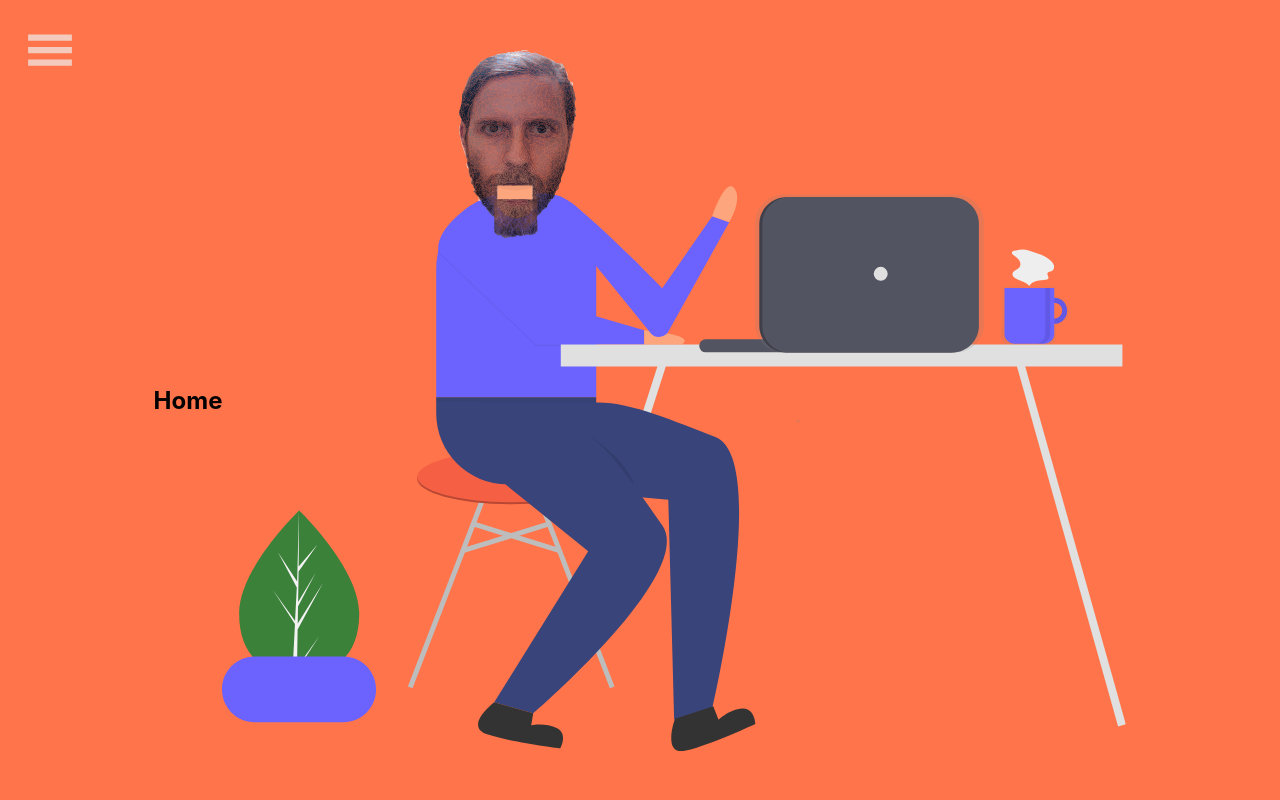
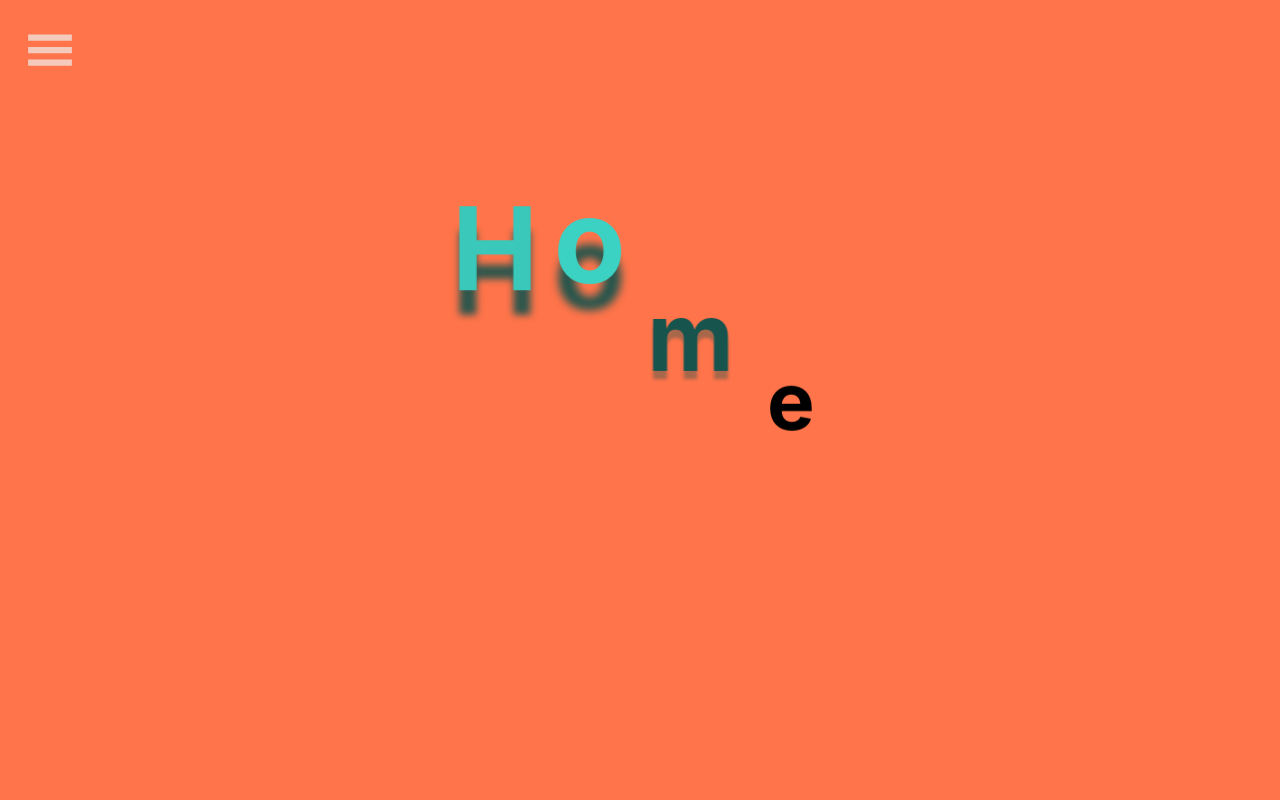
Before and after one commit to dunnjm814/css-practice, a React (Create React App) app in the folder css-practice/: page / in a window 1280 px wide. Shown: the top 800 px of the page. Built offline with nearby package versions, Linux system fonts and the light colour scheme.

Commit message:
cool animations

```diff
--- a/css-practice/src/animate/animations.css
+++ /dev/null
@@ -1,8 +0,0 @@
-.animate-page{
-  margin-left: 400px;
-}
-.scroll{
-  font-size: 30px;
-  padding: 30px;
-  height: 100px;
-}
--- /dev/null
+++ b/css-practice/src/animate/animations.scss
@@ -0,0 +1,18 @@
+$fontColor: rgb(0, 0, 0);
+$fontColorHover: rgb(56, 141, 123);
+
+.animate-page{
+  margin-left: 400px;
+  div{
+    color: $fontColor;
+    transition: 1s;
+    &:hover{
+      color: $fontColorHover;
+    }
+  }
+}
+.scroll{
+  font-size: 30px;
+  padding: 30px;
+  height: 100px;
+}
--- a/css-practice/src/animate/index.js
+++ b/css-practice/src/animate/index.js
@@ -1,6 +1,6 @@
 import React, {useLayoutEffect} from 'react'
 import Circle from './circle';
-import './animations.css'
+import './animations.scss'
 
 
 function Animate() {
--- a/css-practice/src/home/home.js
+++ b/css-practice/src/home/home.js
@@ -5,16 +5,18 @@ import './home.scss'
 export default function Home() {
 
   return (
-    <div className='home-wrap'>
-      <section id='one' className='home'>
-        <h1>H</h1>
-        <h1>o</h1>
-        <h1>m</h1>
-        <h1>e</h1>
+    <div className="home-wrap">
+      <section id="one">
+        <div className="home">
+          <h1 className='letter'>H</h1>
+          <h1 className='letter'>o</h1>
+          <h1 className='letter'>m</h1>
+          <h1 className='letter'>e</h1>
+        </div>
       </section>
-      <section id='two' className='me-svg'>
+      <section id="two" className="me-svg">
         <Me />
       </section>
     </div>
-  )
+  );
 }
--- a/css-practice/src/home/home.scss
+++ b/css-practice/src/home/home.scss
@@ -1,7 +1,8 @@
-@mixin flexCenter(){
+@mixin flexCenter($direction){
   height: 100vh;
   width: 100vw;
   display: flex;
+  flex-direction: $direction;
   justify-content: center;
   align-items: center;
 }
@@ -11,8 +12,42 @@
 }
 
 .home-wrap{
-  @include flexCenter();
+  section{
+    @include flexCenter(column);
+  }
 }
 .home{
   @include flexRow();
+  h1{
+    font-size: 5em;
+    padding: 0.25em;
+  }
 }
+.letter{
+  animation: move-letter 1.5s ease-in-out infinite;
+  transform-origin: center center;
+}
+
+@for $num from 1 through 4 {
+  .letter:nth-child(#{$num}){
+    left: ($num - 1)* 30px;
+    animation-delay: $num * 0.3s;
+
+  }
+}
+
+@keyframes move-letter {
+  0%{
+    transform: translate(0, 0) scale(1);
+  }
+
+  50% {
+    transform: translate(0, -125%) scale(1.5);
+    color: rgb(64, 224, 208);
+    filter: drop-shadow(0 20px 3px rgb(22, 83, 77))
+
+  }
+  100% {
+    transform: translate(0, 0) scale(1);
+  }
+}
```
Also changed, not shown: 1 other file (tests, documents, lock files or other folders).
